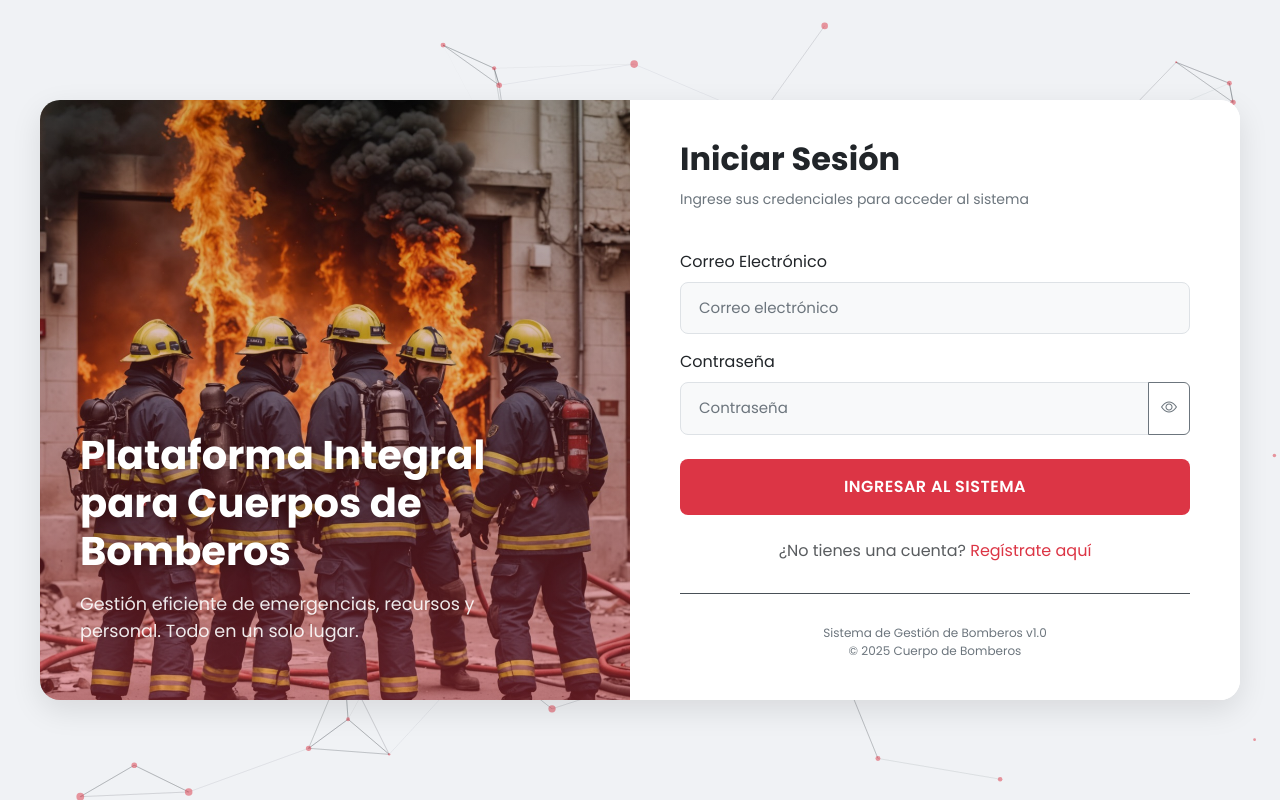
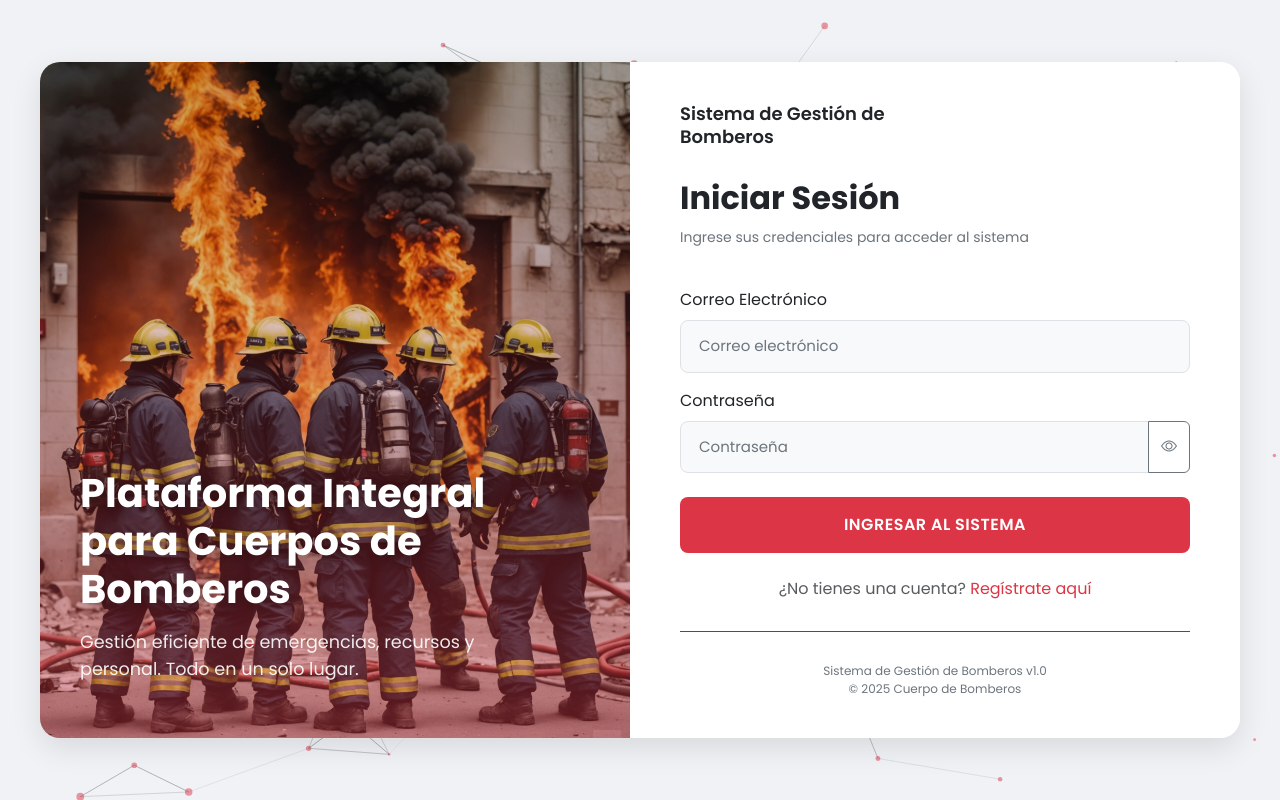
Before and after one commit to DiegoJimenez-272/Bomber, a Django app: page /login/ in a window 1280 px wide. Run offline with Django 5.2, Linux system fonts and the light colour scheme; parts of the project's set-up code (start-up, migrations or seed data) failed here and were passed over; some libraries are stand-ins or nearby versions.

Commit message:
Actualizacion del sistema de bomberos

```diff
--- a/templates/usuarios/login.html
+++ b/templates/usuarios/login.html
@@ -3,7 +3,11 @@
 {% block title %}Iniciar Sesión - Sistema Bomberos{% endblock %}
 
 {% block content %}
-
+<div class="logo-container">
+    <div class="logo-text">
+        Sistema de Gestión de<br>Bomberos
+    </div>
+</div>
 
 <h1 class="auth-title">Iniciar Sesión</h1>
 <p class="subtitle">Ingrese sus credenciales para acceder al sistema</p>
```
